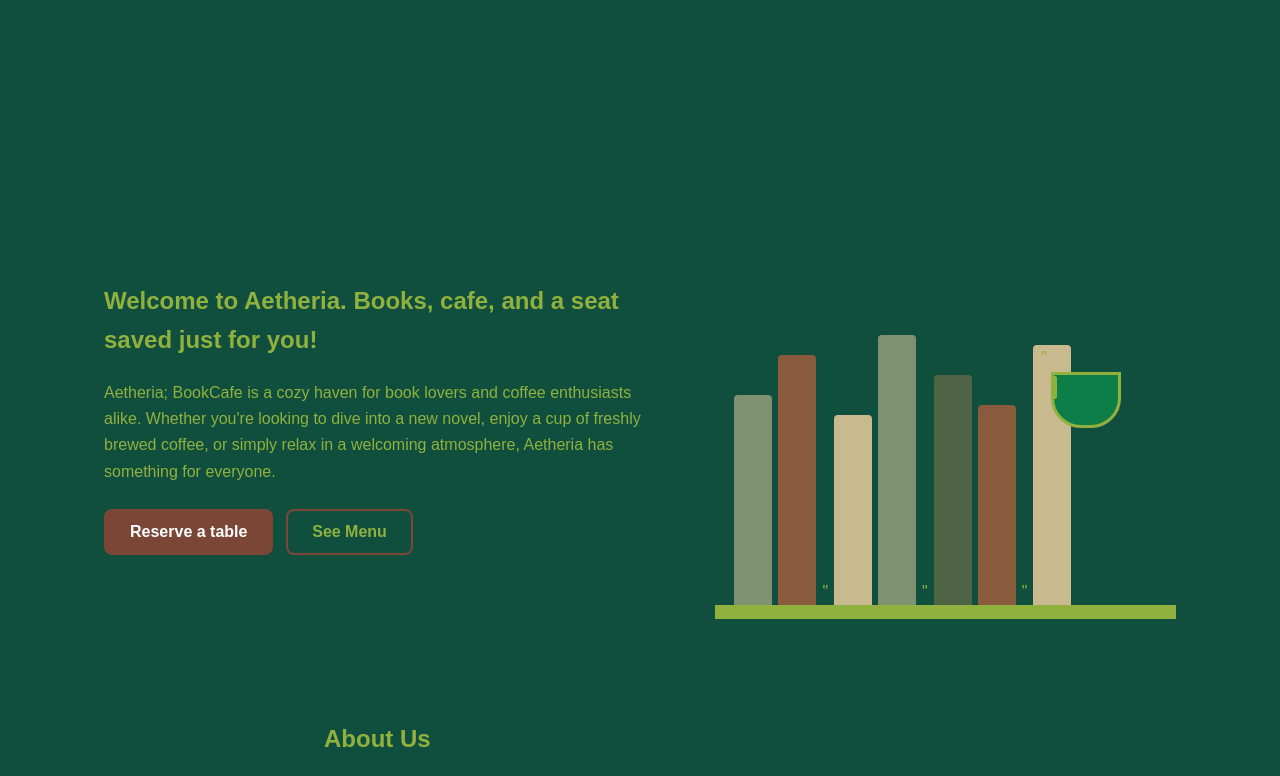
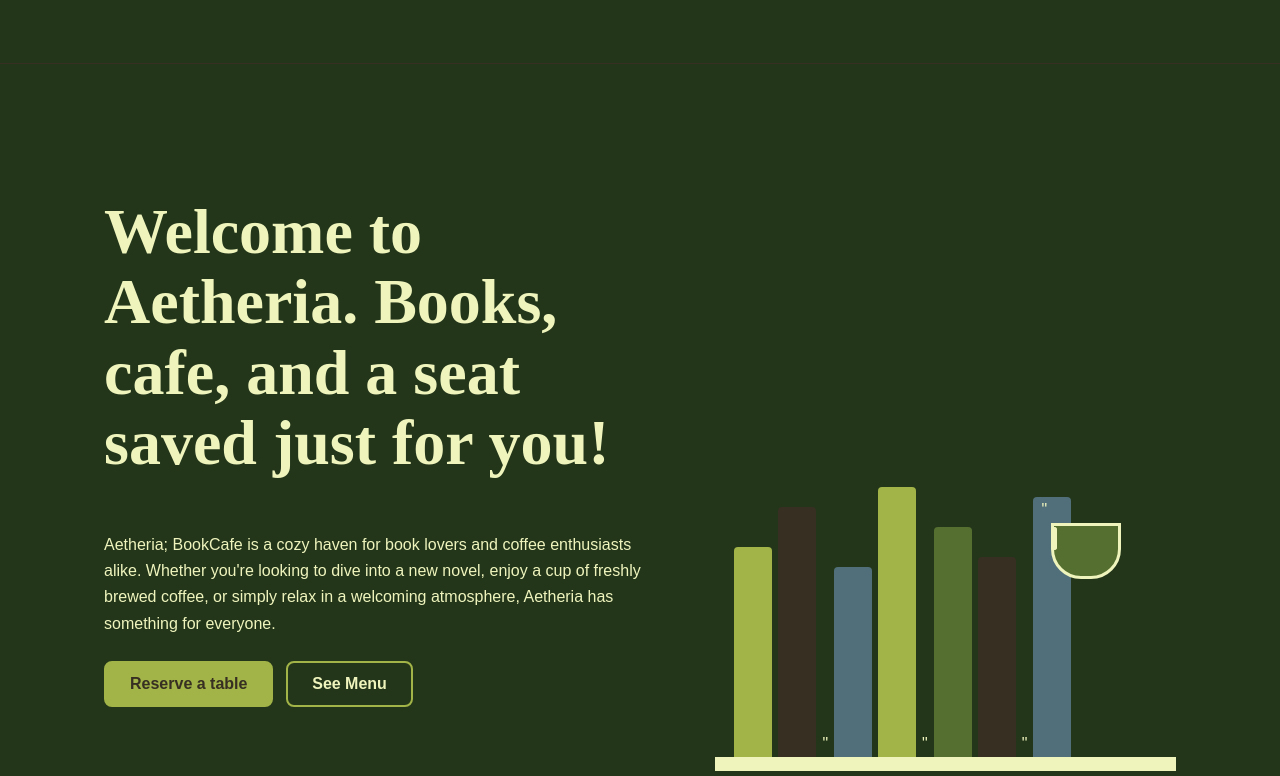
Before and after one commit to cyx0-08/bumanglag-website, a plain HTML site: page index.html in a window 1280 px wide. Shown: the part 143-919 px from the top of the page. Drawn offline with Linux system fonts and the light colour scheme.

Commit message:
Update style.css

```diff
--- a/css/style.css
+++ b/css/style.css
@@ -1,29 +1,59 @@
 :root {
-    --bg-color: #104f3e;
-    --surface: #0d7e48;
-    --ink: #90b13e;
-    --muted: #d7b595;
-    --accent: #7b4635;
-    --accent-ink: #FFFFFF;
-    --line: #d6cdb4;
+    --bg-color: #23361a;
+    --surface: #556f30;
+    --ink: #eff4bd;
+    --muted: #a2b447;
+    --accent: #a2b447;
+    --accent-ink: #362f22;
+    --line: #362f22;
+    --blue: #516f7a;
 
 
-    --spine1: #7e9170;
-    --spine2: #8a5a3c;
-    --spine3: #c9b98f;
-    --spine4: #4f6444;
+    --spine1: #a2b447;
+    --spine2: #362f22;
+    --spine3: #516f7a;
+    --spine4: #556f30;
 }
 
 
 
 * {box-sizing: border-box;}
-html {scroll-behavior: smooth; scroll-padding-top: 80px;}
+html {
+    scroll-behavior: smooth;
+    scroll-padding-top: 80px;
+}
+
+
 body {
     margin: 0;
     background: var(--bg-color);
     color: var(--ink);
     font: 400 1.0rem/1.65 "DM Sans", sans-serif;
     transition: background .4s, color .4s;
+}
+
+
+h1, h2, h3 {
+    font-family:'Times New Roman', Times, serif;
+    color: var(--ink);
+}
+
+h1 {
+    font-size: clamp(2.5rem, 5vw, 4.5rem);
+    line-height: 1.1;
+}
+
+h2 {
+    font-size: clamp(2rem, 4vw, 3rem);
+    line-height: 1.2;
+}
+
+p {
+    margin-top: 0;
+}
+
+img {
+    max-width: 100px;
 }
 
 .site-header {
```
